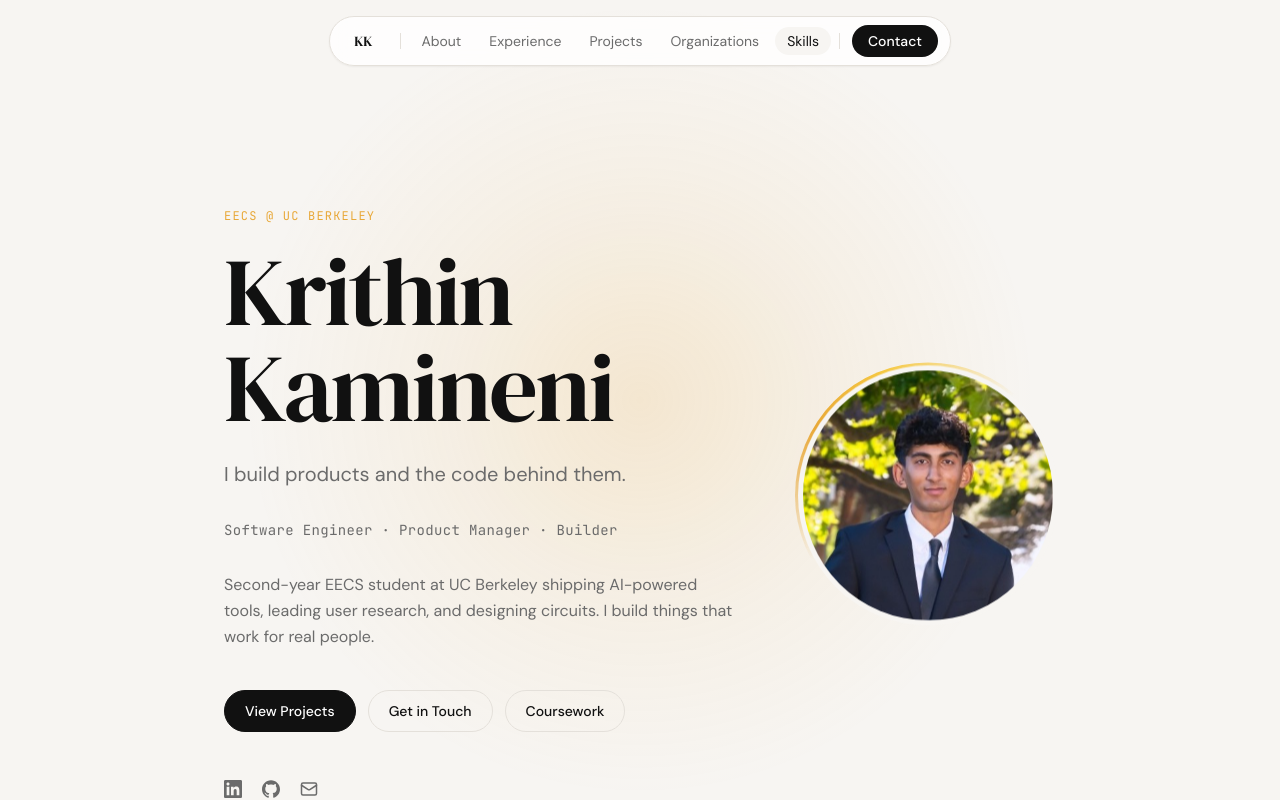
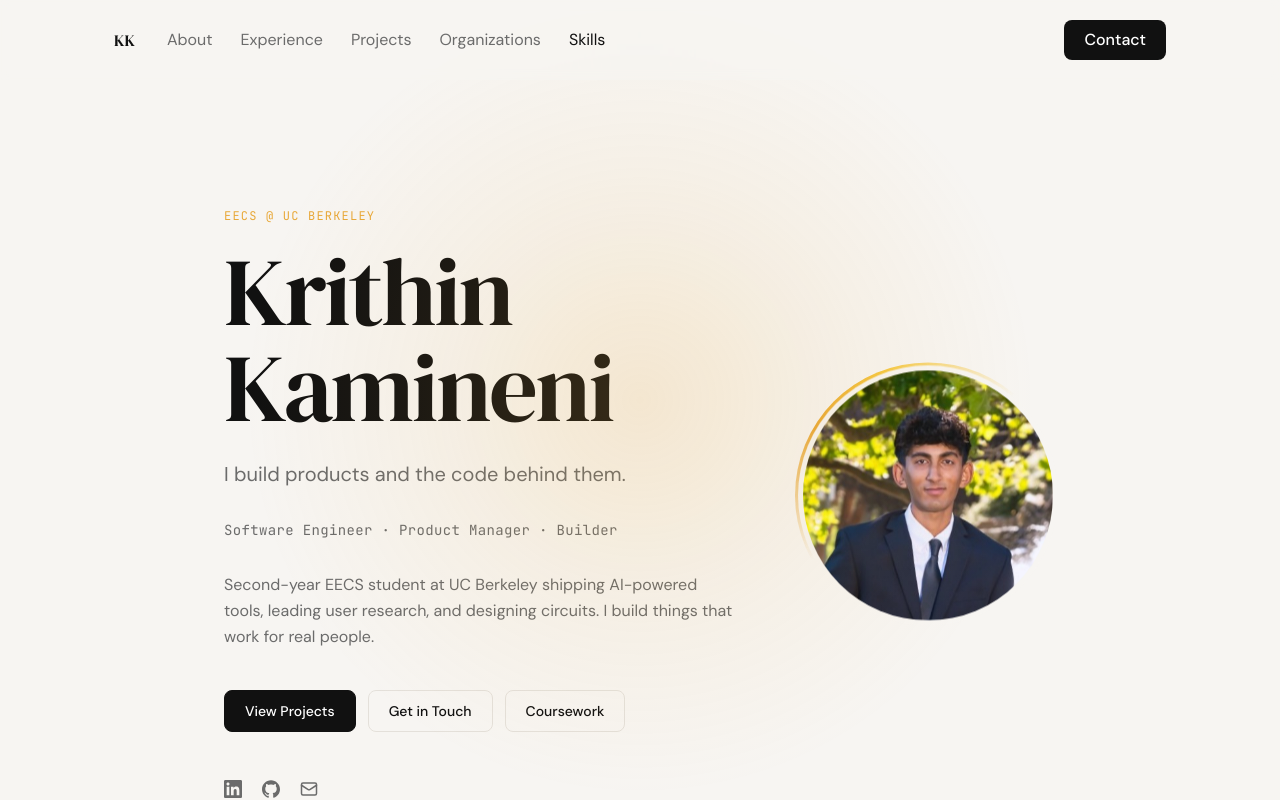
Before and after one commit to KrithinKamineni/Portfolio, a Next.js app: page / in a window 1280 px wide. Shown: the top 800 px of the page. Built offline with nearby package versions, Linux system fonts and the light colour scheme.

Commit message:
changed nav bar

```diff
--- a/app/coursework/page.tsx
+++ b/app/coursework/page.tsx
@@ -6,7 +6,6 @@ import { ArrowLeft } from "lucide-react";
 import { semesters } from "@/data/coursework";
 import type { Course } from "@/data/coursework";
 import FadeIn from "@/components/FadeIn";
-import CursorGlow from "@/components/CursorGlow";
 
 function StatusBadge({ status }: { status: Course["status"] }) {
   const isRunning = status === "RUNNING";
@@ -62,8 +61,6 @@ function CourseCard({ course, index }: { course: Course; index: number }) {
 export default function CourseworkPage() {
   return (
     <div className="min-h-screen bg-background text-text-primary font-sans antialiased">
-      <CursorGlow />
-
       <main className="max-w-content mx-auto px-6 pt-16 pb-24">
         {/* Back link */}
         <FadeIn delay={0}>
--- a/app/globals.css
+++ b/app/globals.css
@@ -16,6 +16,31 @@ body {
 
 * {
   box-sizing: border-box;
+}
+
+.btn-shimmer {
+  position: relative;
+  overflow: hidden;
+}
+
+.btn-shimmer:hover {
+  background-color: #2a2a2a !important;
+}
+
+.btn-shimmer::after {
+  content: "";
+  position: absolute;
+  top: 0;
+  left: -100%;
+  width: 100%;
+  height: 100%;
+  background: linear-gradient(90deg, transparent 0%, rgba(255,255,255,0.45) 50%, transparent 100%);
+  transition: left 0.5s ease;
+  pointer-events: none;
+}
+
+.btn-shimmer:hover::after {
+  left: 100%;
 }
 
 @keyframes float {
--- a/components/CursorGlow.tsx
+++ b/components/CursorGlow.tsx
@@ -39,7 +39,7 @@ export default function CursorGlow() {
   return (
     <div
       aria-hidden
-      className="pointer-events-none fixed inset-0 z-0 overflow-hidden"
+      className="pointer-events-none fixed inset-0 z-[1] overflow-hidden"
     >
       <div
         ref={glowRef}
--- a/components/Footer.tsx
+++ b/components/Footer.tsx
@@ -19,7 +19,7 @@ export default function Footer() {
 
         <a
           href="mailto:kkam06@berkeley.edu"
-          className="inline-flex items-center gap-2 px-6 py-3 bg-accent text-white font-sans text-sm font-medium rounded-full hover:bg-accent/85 hover:scale-105 transition-all duration-150 mb-16"
+          className="inline-flex items-center gap-2 px-6 py-3 bg-accent text-white font-sans text-sm font-medium rounded-lg hover:bg-accent/85 hover:scale-105 transition-all duration-150 mb-16"
         >
           <Mail size={15} />
           kkam06@berkeley.edu
--- a/components/Hero.tsx
+++ b/components/Hero.tsx
@@ -61,20 +61,20 @@ export default function Hero() {
                 <a
                   href="#projects"
                   onClick={(e) => { e.preventDefault(); document.querySelector("#projects")?.scrollIntoView({ behavior: "smooth" }); }}
-                  className="inline-flex items-center gap-2 px-5 py-2.5 bg-text-primary text-white font-sans text-sm font-medium rounded-full border border-text-primary hover:scale-105 transition-all duration-150"
+                  className="btn-shimmer inline-flex items-center gap-2 px-5 py-2.5 bg-text-primary text-white font-sans text-sm font-medium rounded-lg border border-text-primary hover:scale-105 transition-all duration-150"
                 >
                   View Projects
                 </a>
                 <a
                   href="#contact"
                   onClick={(e) => { e.preventDefault(); document.querySelector("#contact")?.scrollIntoView({ behavior: "smooth" }); }}
-                  className="inline-flex items-center gap-2 px-5 py-2.5 bg-transparent text-text-primary font-sans text-sm font-medium rounded-full border border-border hover:border-text-primary hover:scale-105 transition-all duration-150"
+                  className="inline-flex items-center gap-2 px-5 py-2.5 bg-transparent text-text-primary font-sans text-sm font-medium rounded-lg border border-border hover:border-text-primary hover:scale-105 transition-all duration-150"
                 >
                   Get in Touch
                 </a>
                 <Link
                   href="/coursework"
-                  className="inline-flex items-center gap-2 px-5 py-2.5 bg-transparent text-text-primary font-sans text-sm font-medium rounded-full border border-border hover:border-text-primary hover:scale-105 transition-all duration-150"
+                  className="inline-flex items-center gap-2 px-5 py-2.5 bg-transparent text-text-primary font-sans text-sm font-medium rounded-lg border border-border hover:border-text-primary hover:scale-105 transition-all duration-150"
                 >
                   Coursework
                 </Link>
--- a/components/Navbar.tsx
+++ b/components/Navbar.tsx
@@ -16,12 +16,13 @@ const sectionIds = ["", "experience", "projects", "organizations", "skills"];
 export default function Navbar() {
   const [menuOpen, setMenuOpen] = useState(false);
   const [activeIndex, setActiveIndex] = useState(0);
-  const [pillStyle, setPillStyle] = useState({ left: 0, width: 0 });
+  const [scrolled, setScrolled] = useState(false);
   const linkRefs = useRef<(HTMLAnchorElement | null)[]>([]);
   const scrollingRef = useRef(false);
 
   useEffect(() => {
     const handleScroll = () => {
+      setScrolled(window.scrollY > 10);
       if (scrollingRef.current) return;
       const atBottom = window.innerHeight + window.scrollY >= document.documentElement.scrollHeight - 50;
       if (atBottom) { setActiveIndex(sectionIds.length - 1); return; }
@@ -38,11 +39,6 @@ export default function Navbar() {
     return () => window.removeEventListener("scroll", handleScroll);
   }, []);
 
-  useEffect(() => {
-    const el = linkRefs.current[activeIndex];
-    if (el) setPillStyle({ left: el.offsetLeft, width: el.offsetWidth });
-  }, [activeIndex]);
-
   const handleNavClick = (href: string, index: number) => {
     setMenuOpen(false);
     setActiveIndex(index);
@@ -55,36 +51,31 @@ export default function Navbar() {
 
   return (
     <>
-      {/* Floating pill navbar */}
-      <header className="fixed top-4 left-0 right-0 z-50 flex justify-center px-4">
-        <div className="flex items-center gap-1 bg-white/80 backdrop-blur-md border border-border rounded-full px-3 py-2 shadow-sm">
-          {/* Logo / name */}
+      <header
+        className={`fixed top-0 left-0 right-0 z-50 transition-all duration-200 ${
+          scrolled ? "bg-background/80 backdrop-blur-md border-b border-border" : "bg-background/60 backdrop-blur-sm"
+        }`}
+      >
+        <div className="max-w-content mx-auto px-6 flex items-center justify-between h-20">
+
+          {/* Left: initials + nav links */}
+          <div className="flex items-center gap-8">
             <a
               href="#"
               onClick={(e) => { e.preventDefault(); handleNavClick("#", 0); }}
-            className="font-serif text-sm text-text-primary hover:text-accent transition-colors duration-150 px-3 py-1 mr-2"
+              className="font-serif text-base text-text-primary hover:text-accent transition-colors duration-150"
             >
               KK
             </a>
 
-          <div className="w-px h-4 bg-border mx-1" />
-
-          {/* Desktop nav links */}
-          <nav className="relative hidden md:flex items-center gap-1" aria-label="Main navigation">
-            {/* Sliding pill */}
-            {pillStyle.width > 0 && (
-              <span
-                className="absolute top-0 bottom-0 rounded-full bg-background transition-all duration-300 ease-in-out"
-                style={{ left: pillStyle.left, width: pillStyle.width }}
-              />
-            )}
+            <nav className="hidden md:flex items-center gap-7" aria-label="Main navigation">
               {navLinks.map((link, i) => (
                 <a
                   key={link.href}
                   ref={(el) => { linkRefs.current[i] = el; }}
                   href={link.href}
                   onClick={(e) => { e.preventDefault(); handleNavClick(link.href, i); }}
-                className={`relative z-10 font-sans text-sm px-3 py-1 rounded-full transition-colors duration-150 ${
+                  className={`font-sans text-base transition-colors duration-150 ${
                     activeIndex === i ? "text-text-primary" : "text-text-secondary hover:text-text-primary"
                   }`}
                 >
@@ -92,26 +83,26 @@ export default function Navbar() {
                 </a>
               ))}
             </nav>
+          </div>
 
-          <div className="w-px h-4 bg-border mx-1 hidden md:block" />
-
-          {/* Contact CTA */}
+          {/* Right: Contact button */}
+          <div className="flex items-center gap-3">
             <a
               href="#contact"
               onClick={(e) => { e.preventDefault(); document.querySelector("#contact")?.scrollIntoView({ behavior: "smooth" }); }}
-            className="hidden md:inline-flex items-center font-sans text-sm font-medium px-4 py-1.5 rounded-full bg-text-primary text-white hover:bg-text-primary/85 transition-all duration-150 hover:scale-105 ml-1"
+              className="btn-shimmer hidden md:inline-flex items-center font-sans text-base font-medium px-5 py-2 rounded-lg bg-text-primary text-white hover:scale-105 transition-all duration-150"
             >
               Contact
             </a>
 
-          {/* Mobile hamburger */}
             <button
-            className="md:hidden p-1.5 text-text-secondary hover:text-text-primary transition-colors ml-1"
+              className="md:hidden p-1.5 text-text-secondary hover:text-text-primary transition-colors"
               onClick={() => setMenuOpen(true)}
               aria-label="Open navigation menu"
             >
               <Menu size={18} />
             </button>
+          </div>
         </div>
       </header>
 
```
Lines whose indentation alone changed are shown as unchanged.
